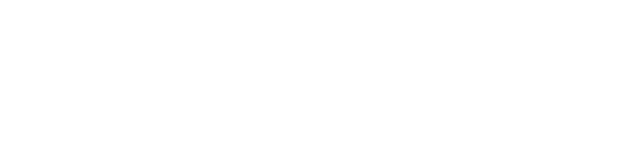
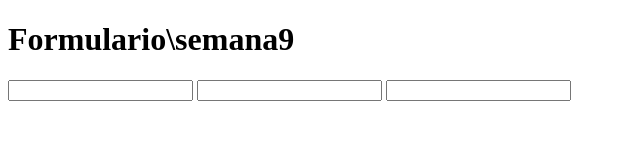
Before and after one commit to ufjf-dcc121/ufjf-dcc121-2023-1-atv9-Matheus-L-Boaventura, a plain HTML site: page index.html in a window 1280 px wide. Shown: the whole page, without its empty margins (0-640 px from the left). Drawn offline with Linux system fonts and the light colour scheme.

Commit message:
faz forms

```diff
--- a/index.html
+++ b/index.html
@@ -4,9 +4,21 @@
     <meta charset="UTF-8">
     <meta http-equiv="X-UA-Compatible" content="IE=edge">
     <meta name="viewport" content="width=device-width, initial-scale=1.0">
-    <title>Socorro</title>
+    <title>Formulario\semana9</title>
 </head>
 <body>
+    <header>
+        <h1>Formulario\semana9</h1>
+    </header>
+    <main>
+        <form action="">
+            <input type="text"/>
+            <input type="text"/>
+            <input type="text"/>
+
+        </form>
+    </main>
+
 
 </body>
 </html>
```
